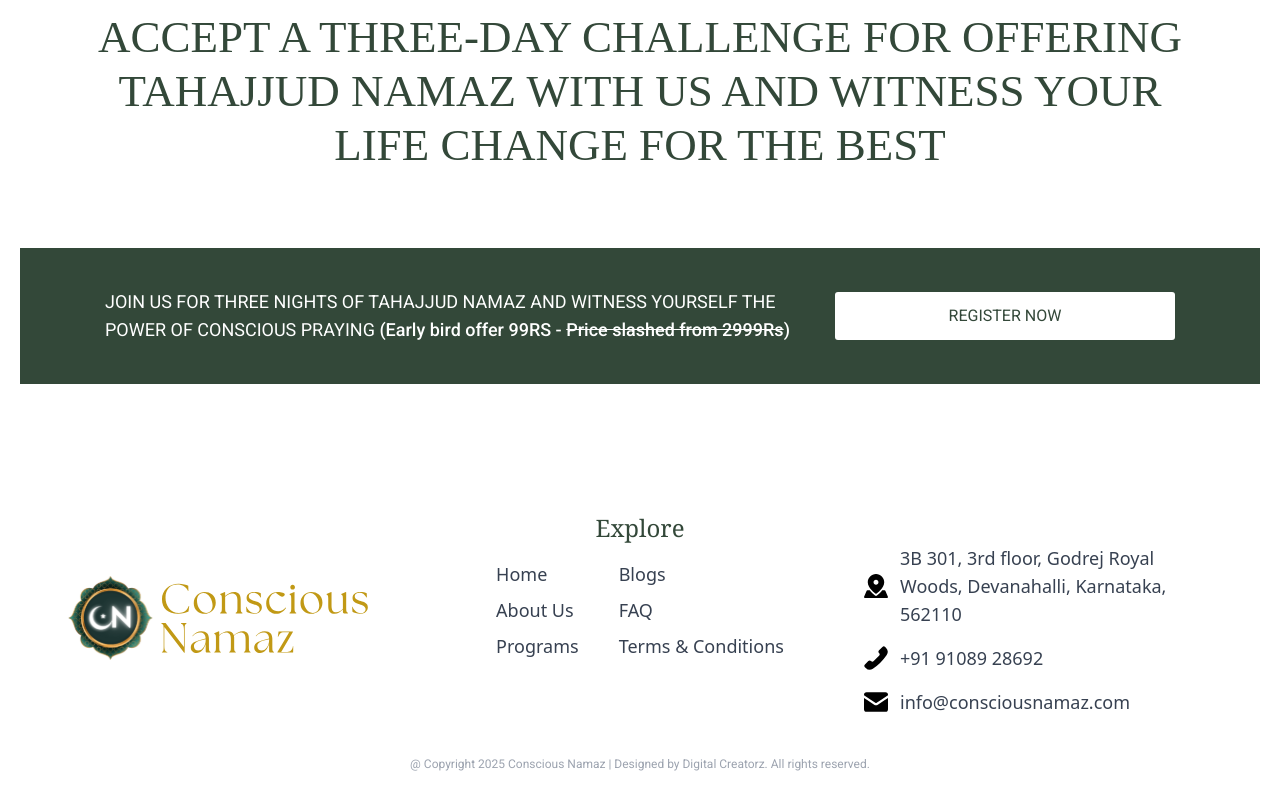
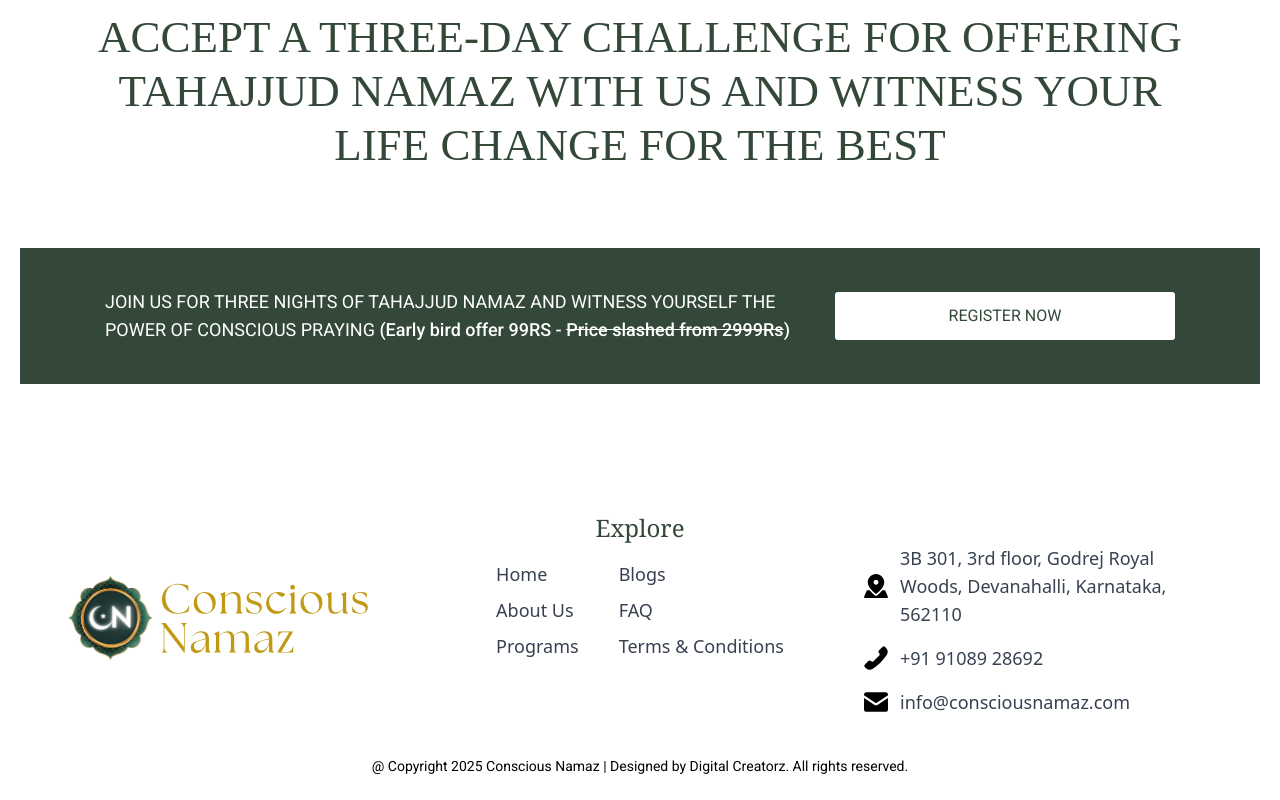
Before and after one commit to ahmedskhan1/conscious-namaz, a Next.js app: page /about-us in a window 1280 px wide. Shown: the part 2857-3657 px from the top of the page. Built offline with nearby package versions, Linux system fonts and the light colour scheme; a web font is replaced by a local one.

Commit message:
updated footer

```diff
--- a/src/layout/Common/Footer/index.jsx
+++ b/src/layout/Common/Footer/index.jsx
@@ -79,9 +79,9 @@
         </div>
       </div>
       {/* Bottom Bar */}
-      <div className="footer-bottom mt-10 text-center text-xs text-gray-400">
+      <div className="footer-bottom mt-10 text-center text-sm text-black">
        { /*<p> Conscious Namaz {currentYear}. All Rights Reserved.</p>*/}
-        <p>@ Copyright  {currentYear} Conscious Namaz | Designed by <Link className="skin" href="http://digitalcreatorz.com/">Digital Creatorz</Link>. All rights reserved.</p>
+        <p>@ Copyright  {currentYear} Conscious Namaz | Designed by <Link className="skin hover:text-green-800" href="http://digitalcreatorz.com/">Digital Creatorz</Link>. All rights reserved.</p>
       </div>
     </footer>
   );
```
